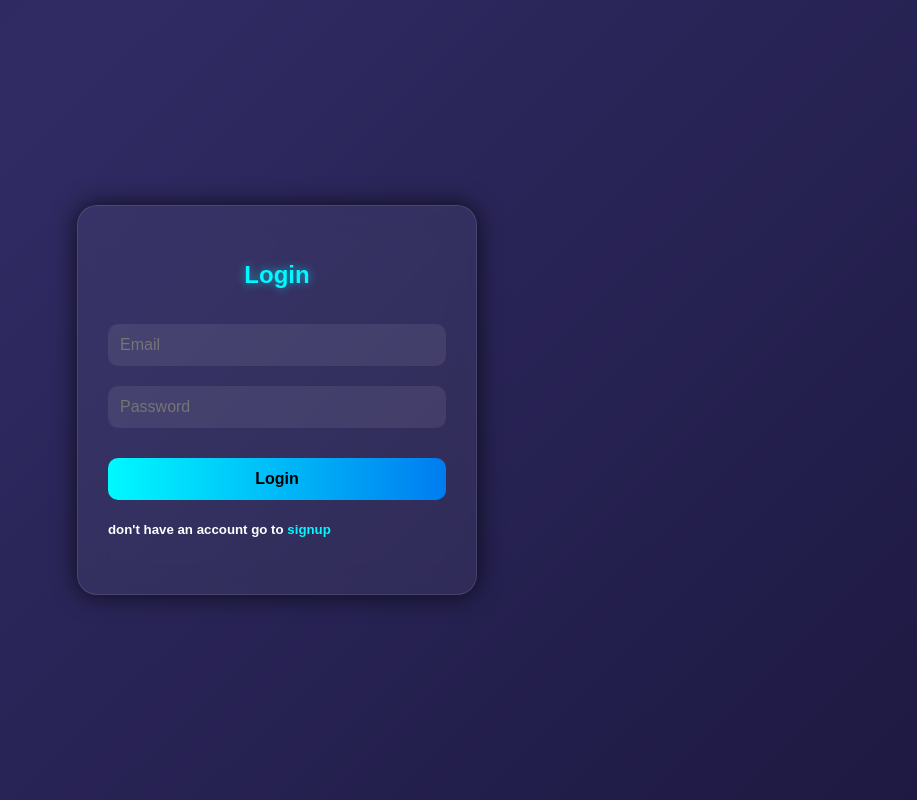
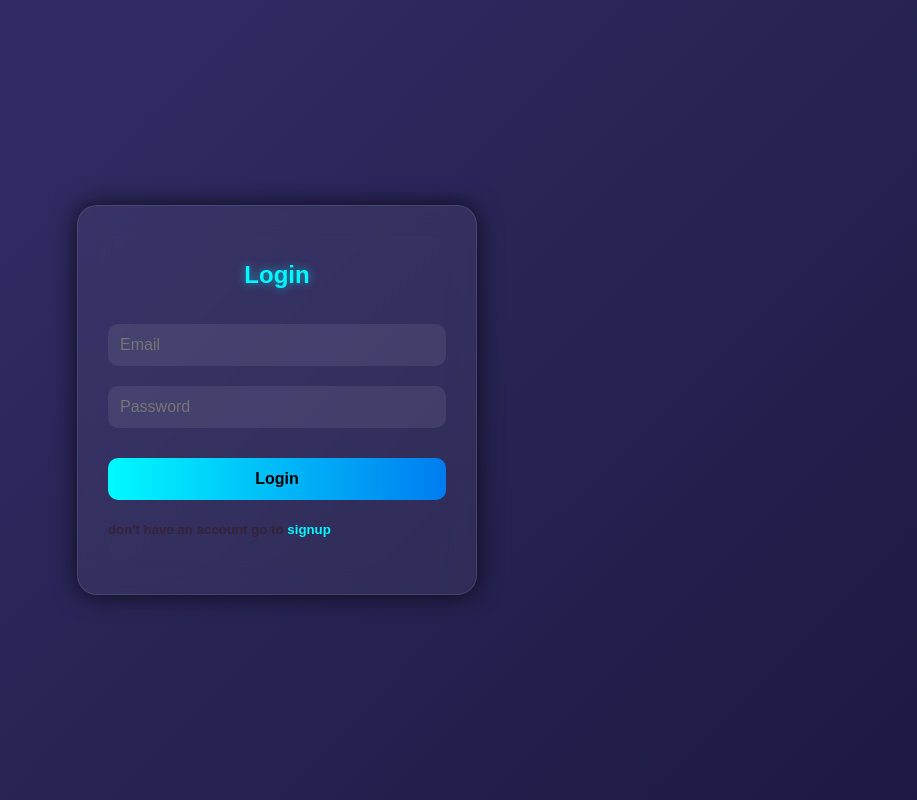
Before and after one commit to hhs-maker/pakfood, a plain HTML site: page login.html in a window 1280 px wide. Shown: the whole page, without its empty margins (363-1280 px from the left). Drawn offline with Linux system fonts and the light colour scheme; some packages are replaced by stand-ins of ours; no server answers; a script that the page names is missing.

Commit message:
login
This is login page code

```diff
--- a/login.html
+++ b/login.html
@@ -112,7 +112,7 @@
     <input type="password" id="login-password" placeholder="Password" />
     <div id="error" class="error-message"></div>
     <button onclick="handleLogin()" >Login</button>
-    <h5 style="color: #fff; font-weight: bold; ">don't have an account go to <a href="/index.html " style="color: #00f9ff; text-decoration: none;">signup</a></h5>
+    <h5 style="color: #381d1d91; font-weight: bold; ">don't have an account go to <a href="/index.html " style="color: #00f9ff; text-decoration: none;">signup</a></h5>
   </div>
 
   <script src="https://cdn.jsdelivr.net/npm/sweetalert2@11"></script>
```
